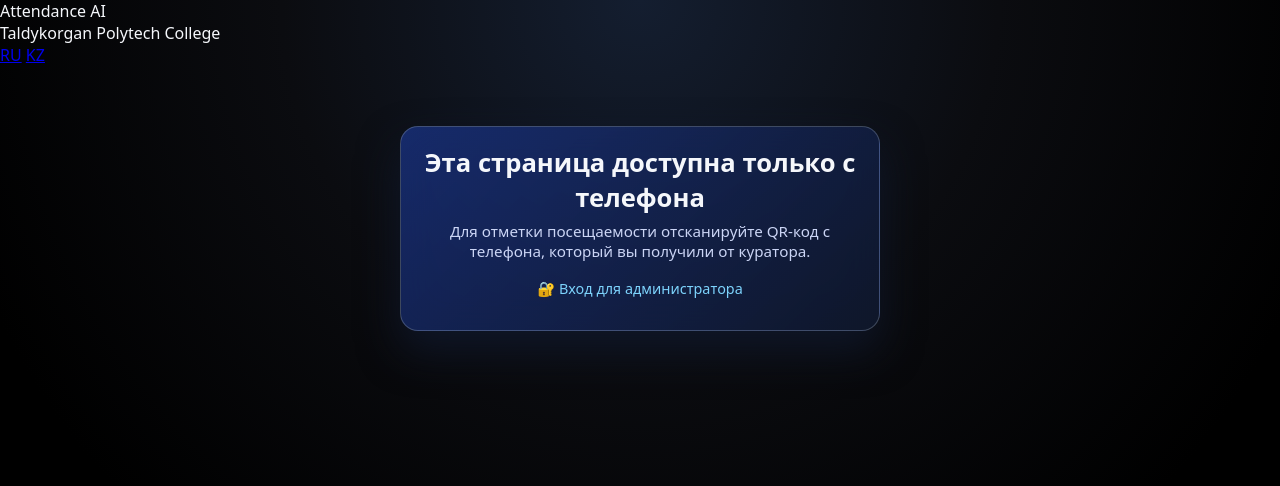
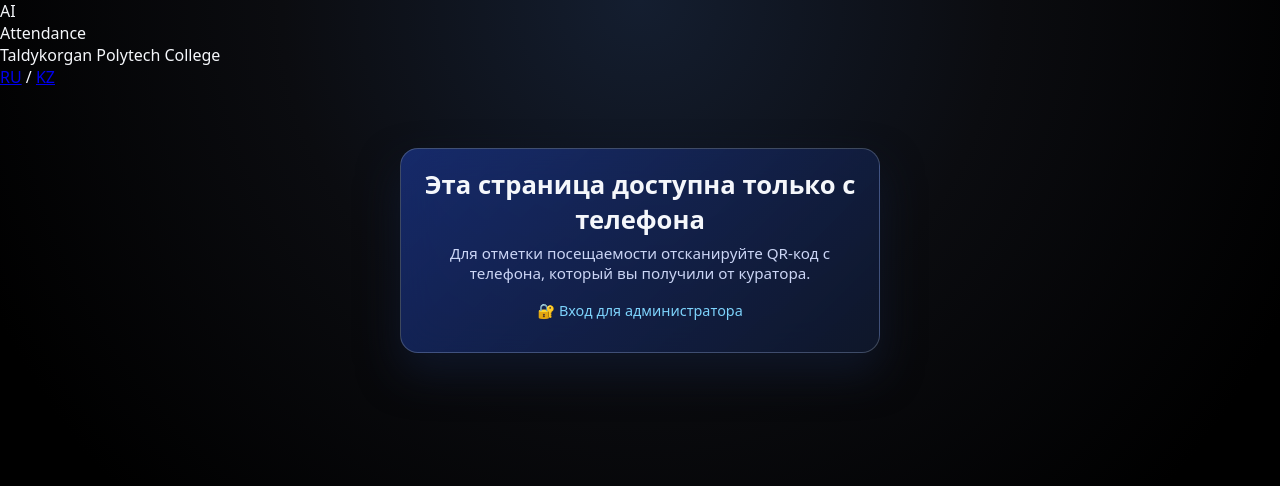
Before and after one commit to zen0zakon-ship-it/AttendanceApp, a FastAPI app: page / in a window 1280 px wide. Shown: the top 486 px of the page. Run offline with FastAPI, Linux system fonts and the light colour scheme; data comes from the database, SQL or seed files in the repository.

Commit message:
Update base.html

```diff
--- a/templates/base.html
+++ b/templates/base.html
@@ -1,41 +1,34 @@
 <!DOCTYPE html>
 <html lang="ru">
 <head>
-    <meta charset="UTF-8" />
-    <title>{% block title %}Посещаемость{% endblock %}</title>
-    <meta name="viewport" content="width=device-width, initial-scale=1" />
-    <link href="/static/css/styles.css" rel="stylesheet" />
+    <meta charset="UTF-8">
+    <title>{% block title %}Attendance App{% endblock %}</title>
+    <meta name="viewport" content="width=device-width, initial-scale=1">
+
+    <link rel="stylesheet" href="/static/css/styles.css">
 </head>
 <body>
-<div class="bg-layer"></div>
-
+<div class="app-bg">
+    <div class="app-center">
         <header class="app-header">
-    <div class="app-logo">
-        <div class="logo-circle"></div>
-    </div>
-    <div class="app-title-block">
-        <div class="app-title">
-            Attendance AI
-        </div>
-        <div class="app-subtitle">
-            {% if lang == 'kk' %}
-                Талдықорған жоғары политехникалық колледжі
-            {% else %}
-                Taldykorgan Polytech College
-            {% endif %}
+            <div class="brand">
+                <div class="brand-logo">AI</div>
+                <div class="brand-text">
+                    <div class="brand-title">Attendance</div>
+                    <div class="brand-subtitle">Taldykorgan Polytech College</div>
                 </div>
             </div>
             <div class="lang-switch">
-        <a href="/set-lang/ru" class="lang-link {% if lang == 'ru' %}active{% endif %}">RU</a>
-        <a href="/set-lang/kk" class="lang-link {% if lang == 'kk' %}active{% endif %}">KZ</a>
+                <a href="/set-lang/ru" class="lang-link">RU</a>
+                <span>/</span>
+                <a href="/set-lang/kk" class="lang-link">KZ</a>
             </div>
         </header>
 
-<main class="page-container">
-    <div class="card-wrapper">
+        <main class="app-main">
             {% block content %}{% endblock %}
+        </main>
     </div>
-</main>
-
+</div>
 </body>
 </html>
```
Lines whose indentation alone changed are shown as unchanged.
